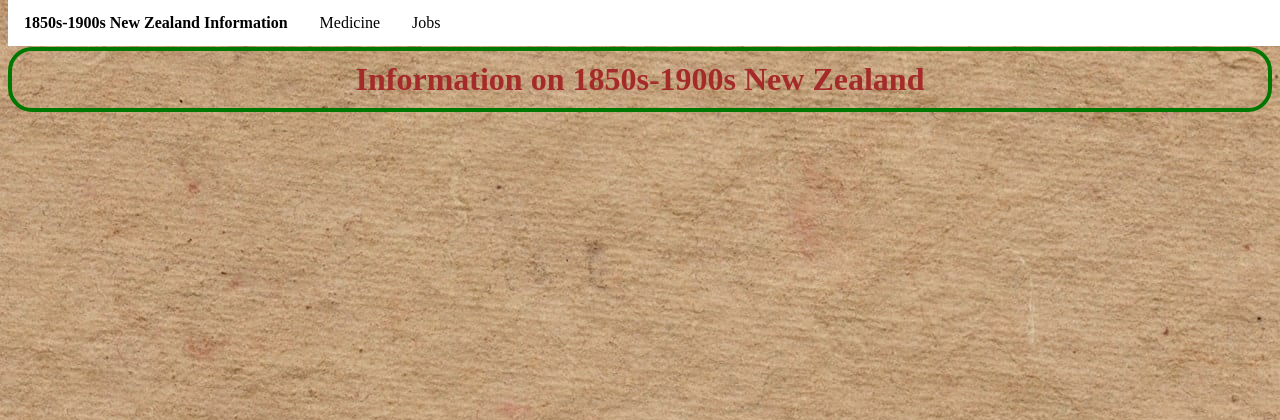
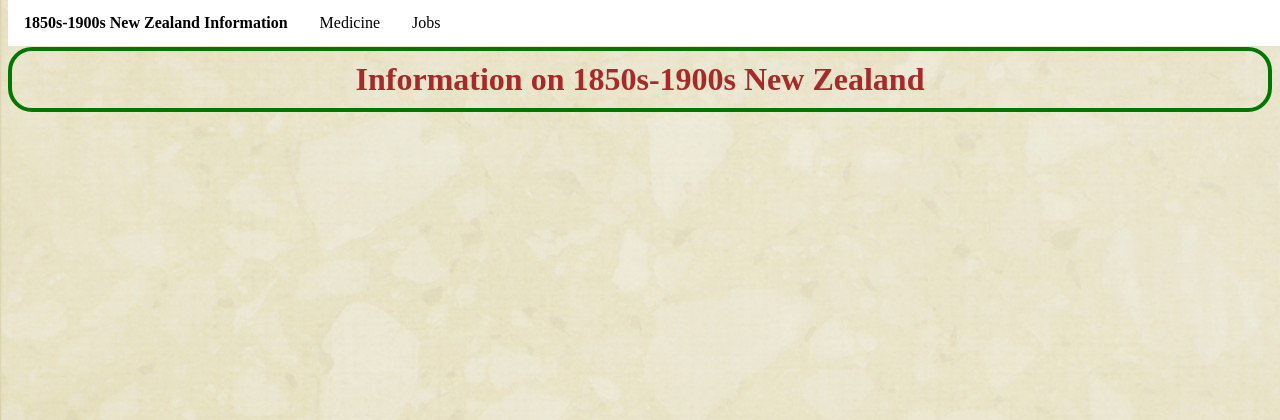
Before and after one commit to torinman/python-school-flask-resource, a Flask app: page / in a window 1280 px wide. Shown: the top 420 px of the page. Run offline with Flask 2, Linux system fonts and the light colour scheme.

Commit message:
make better background

```diff
--- a/static/css/style.css
+++ b/static/css/style.css
@@ -38,10 +38,10 @@ padding: 7px;
 }
 /* Change the link color to #111 (black) on hover */
 li a:hover {
-background-image: url("0200.jpg");
+background-image: url("bg.jpg");
 }
 body {
-background-image: url("0020.jpg");
+background-image: url("bg.jpg");
 }
 simple a {
 display: block;
```
Also changed, not shown: static/css/0020.jpg (deleted), static/css/bg.jpg (added).
